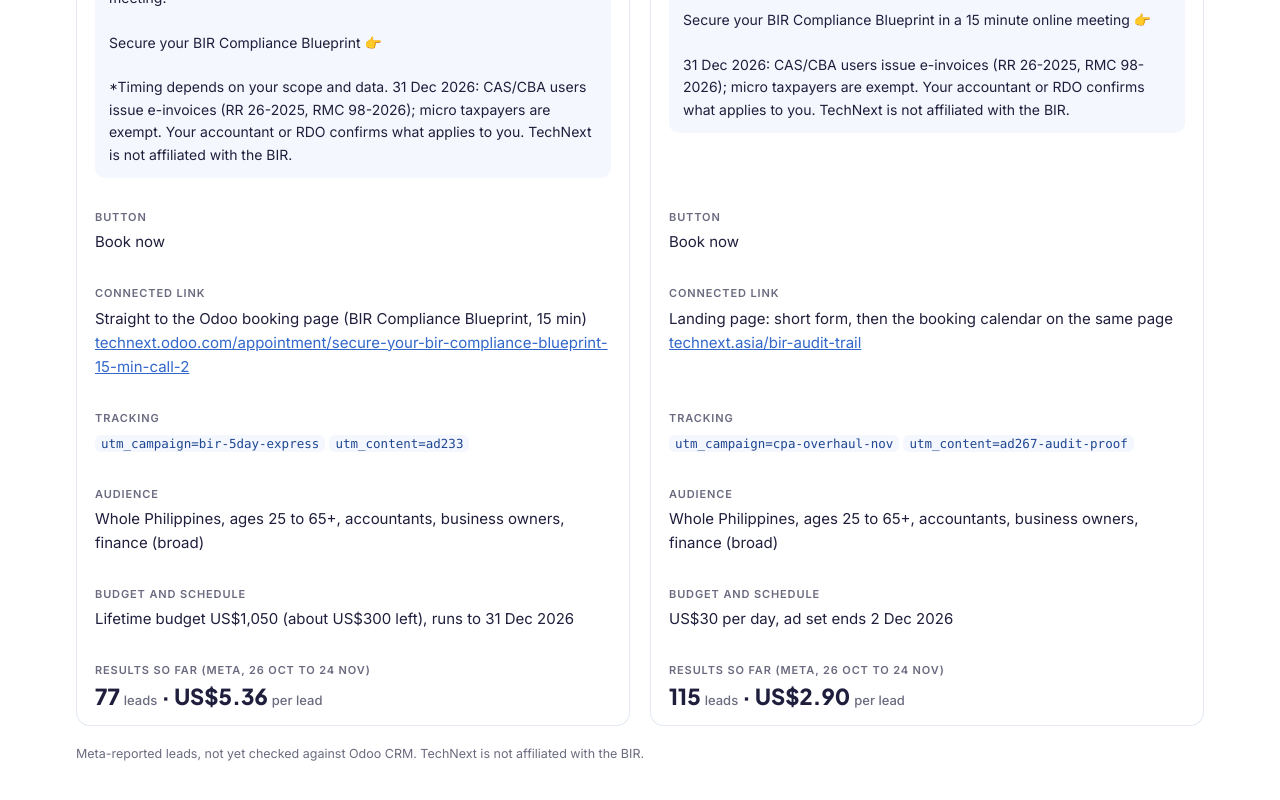
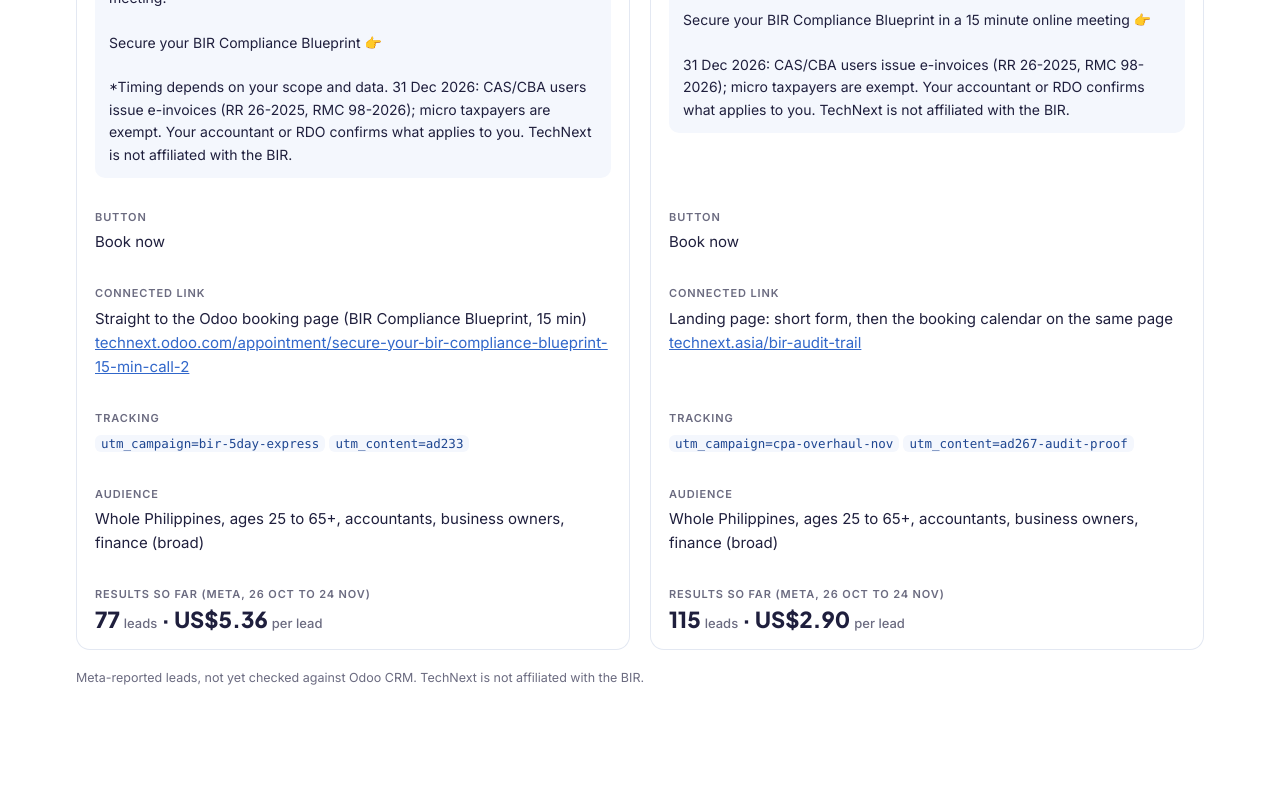
Before and after one commit to technextmarketing/technext-fb-ads-233-267, a plain HTML site: page index.html in a window 1280 px wide. Shown: the part 1343-2143 px from the top of the page. After the commit the page ends 2087 px from the top, so only its background shows below. Drawn offline with Linux system fonts and the light colour scheme.

Commit message:
Remove budget and schedule row
Co-Authored-By: Claude Opus 5.5 <noreply@anthropic.com>

```diff
--- a/index.html
+++ b/index.html
@@ -129,10 +129,6 @@ Secure your BIR Compliance Blueprint in a 15 minute online meeting 👉
     <div class="cell" data-ad="233"><div class="k">Audience</div><div class="v">Whole Philippines, ages 25 to 65+, accountants, business owners, finance (broad)</div></div>
     <div class="cell" data-ad="267"><div class="k">Audience</div><div class="v">Whole Philippines, ages 25 to 65+, accountants, business owners, finance (broad)</div></div>
 
-    <!-- budget -->
-    <div class="cell" data-ad="233"><div class="k">Budget and schedule</div><div class="v">Lifetime budget US$1,050 (about US$300 left), runs to 31 Dec 2026</div></div>
-    <div class="cell" data-ad="267"><div class="k">Budget and schedule</div><div class="v">US$30 per day, ad set ends 2 Dec 2026</div></div>
-
     <!-- results -->
     <div class="cell last" data-ad="233"><div class="k">Results so far (Meta, 26 Oct to 24 Nov)</div><div class="num">77<small>leads</small> · US$5.36<small>per lead</small></div></div>
     <div class="cell last" data-ad="267"><div class="k">Results so far (Meta, 26 Oct to 24 Nov)</div><div class="num">115<small>leads</small> · US$2.90<small>per lead</small></div></div>
```
